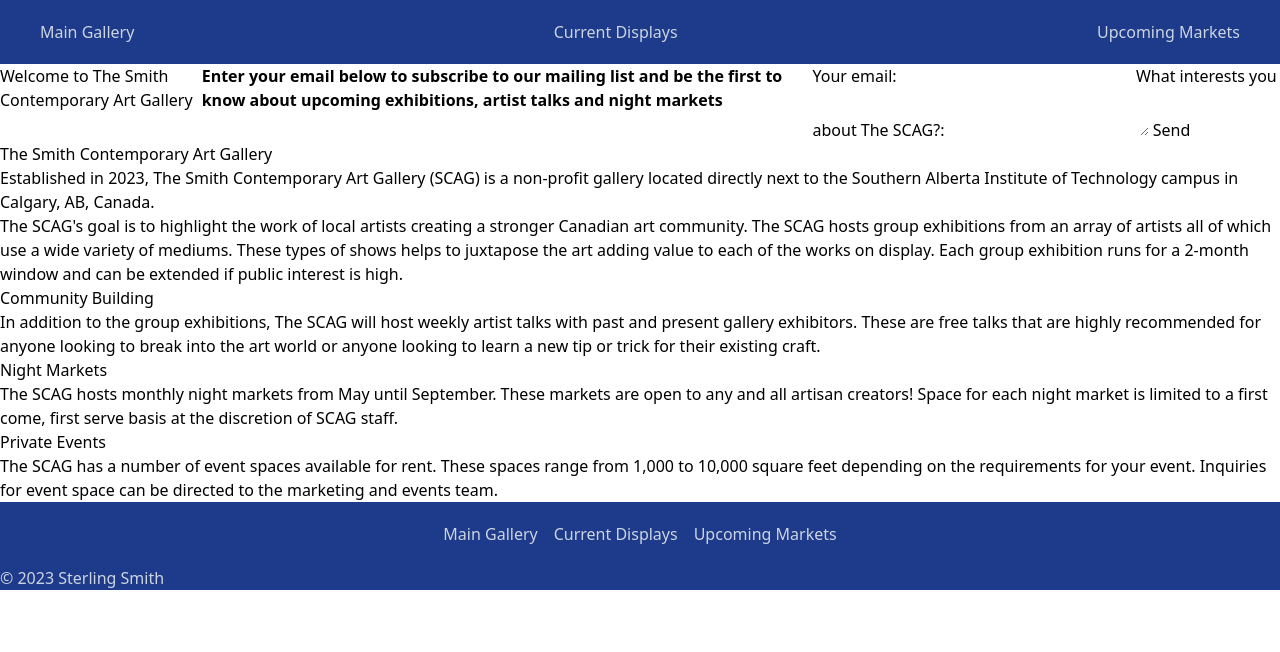
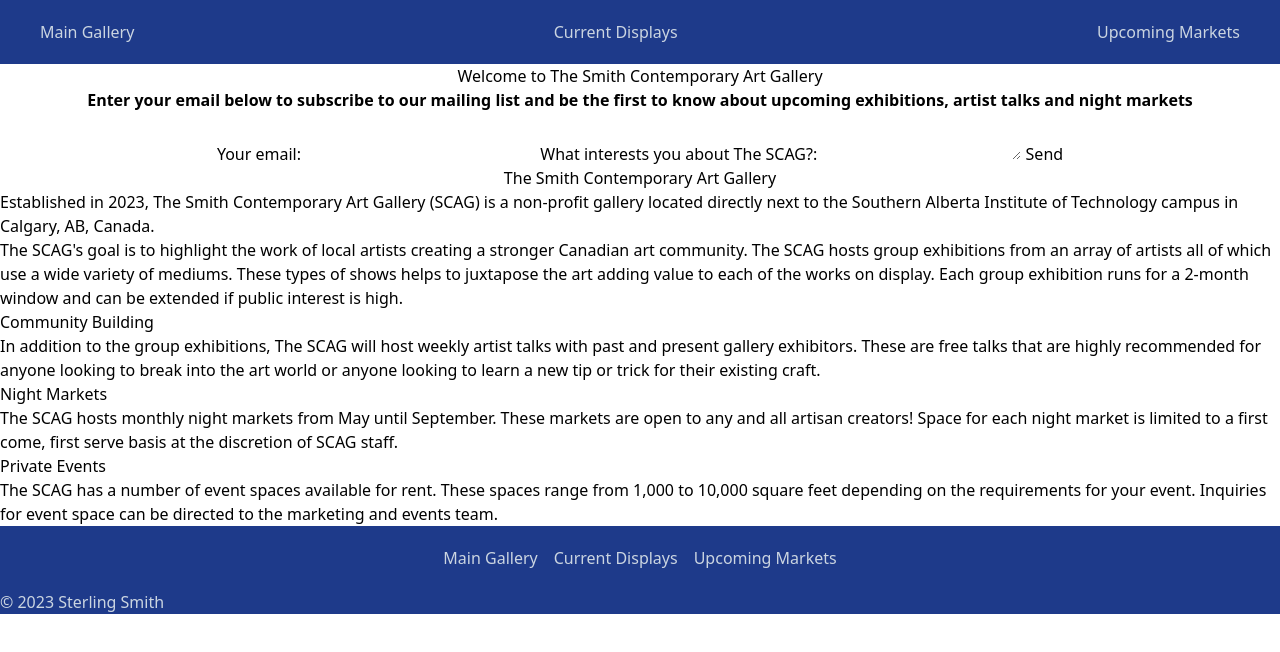
Before and after one commit to AbstractSter/cpnt201-a3-main, a plain HTML site: page index.html in a window 1280 px wide. Drawn offline with nearby package versions, Linux system fonts and the light colour scheme; a script that the page names is missing.

Commit message:
centered hero section text

```diff
--- a/index.html
+++ b/index.html
@@ -18,7 +18,7 @@
   </nav>
   <!-- HERO SECTION -->
     <header img src="https://fastly.picsum.photos/id/141/2048/1365.jpg?hmac=xcZmN-VINP95YwmI3AXCTIxfzd61fhaczQmodKQjLbY">
-      <div class="lg:flex">
+      <div class="text-center flex-col lg:flex">
         <h2>Welcome to The Smith Contemporary Art Gallery</h2>
         <h4><strong>Enter your email below to subscribe to our mailing list and be the first to know about upcoming exhibitions, artist talks and night markets</strong></h4>
         <form
@@ -39,7 +39,7 @@
     </header>
     <!-- HERO SECTION END -->
   <main>
-    <h1>The Smith Contemporary Art Gallery</h1>
+    <h1 class="text-center">The Smith Contemporary Art Gallery</h1>
       <p>Established in 2023, The Smith Contemporary Art Gallery (SCAG) is a non-profit gallery located directly next to the Southern Alberta Institute of Technology campus in Calgary, AB, Canada.</p>
       <p>The SCAG's goal is to highlight the work of local artists creating a stronger Canadian art community. The SCAG hosts group exhibitions from an array of artists all of which use a wide variety of mediums. These types of shows helps to juxtapose the art adding value to each of the works on display. Each group exhibition runs for a 2-month window and can be extended if public interest is high.</p>
     <h3>Community Building</h3>
```
